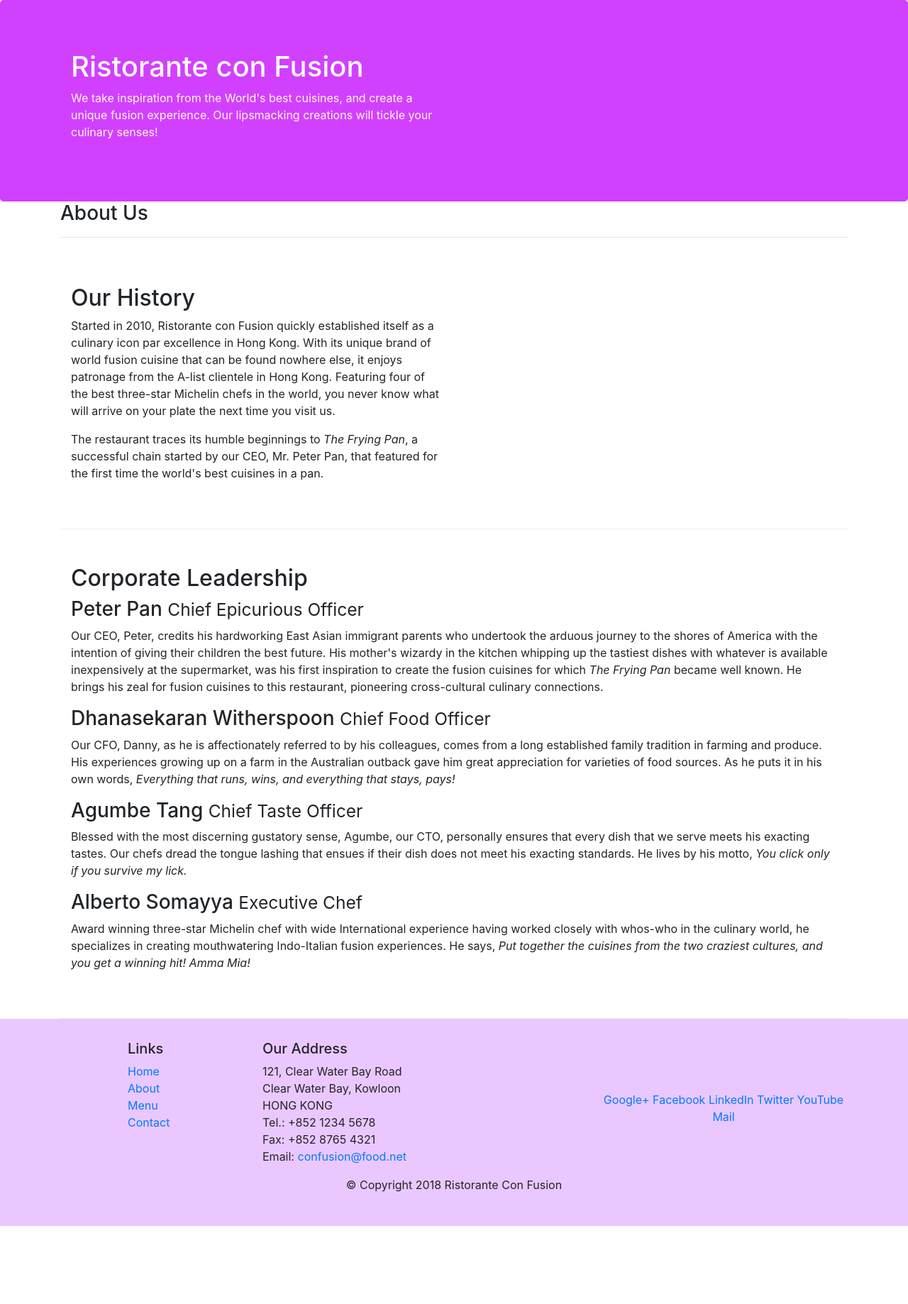
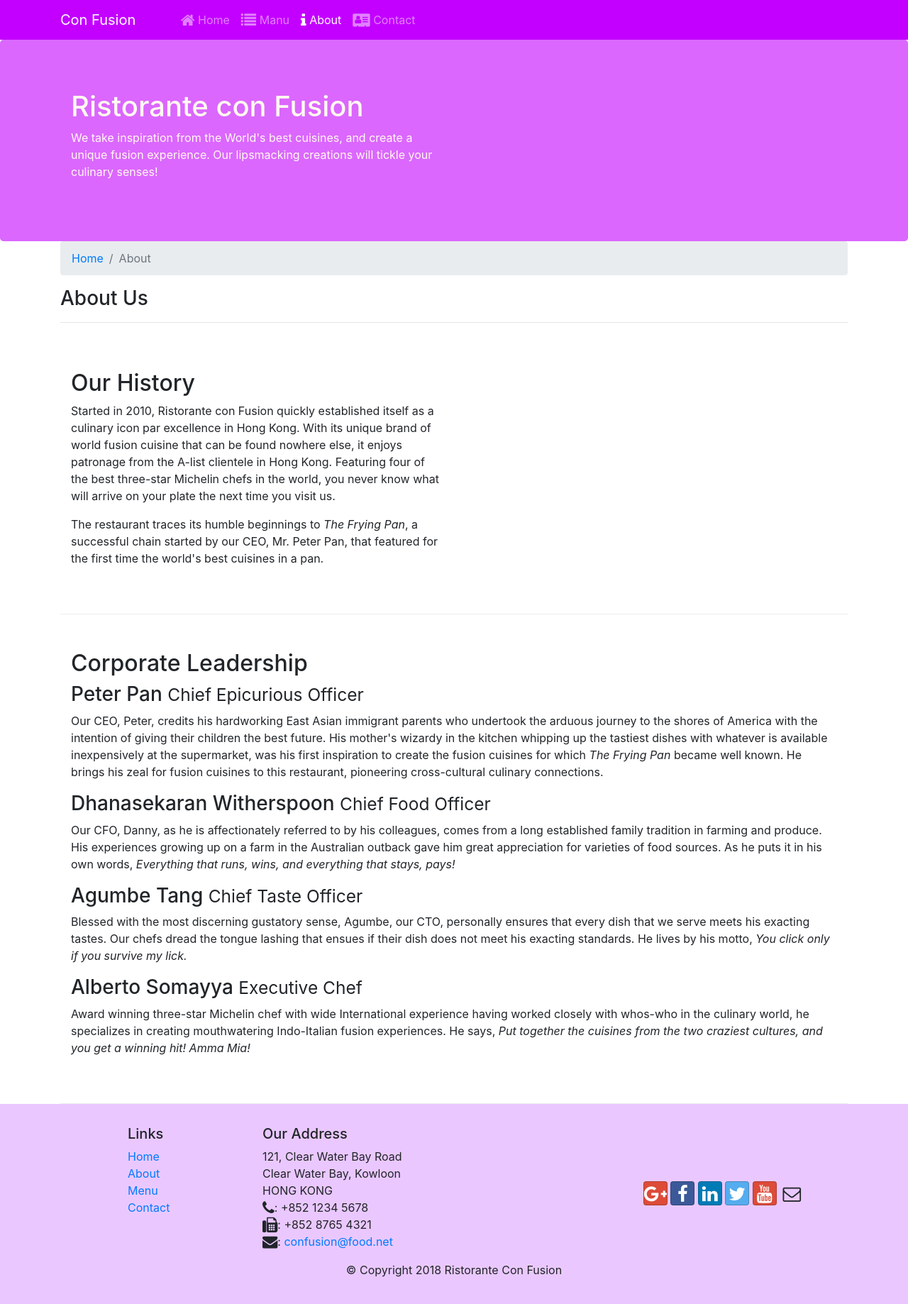
Before and after one commit to AyhamLazkany/Bootstrap4-test, a website: page aboutus.html in a window 1280 px wide. Shown: the whole page at 71% size. Before the commit the page ends 1728 px from the top, so only its background shows below. Drawn offline with nearby package versions, Linux system fonts and the light colour scheme.

Commit message:
Navigation & Navbar & font-awesome-icons

```diff
--- a/aboutus.html
+++ b/aboutus.html
@@ -6,23 +6,50 @@
     <meta charset="utf-8">
     <meta name="viewport" content="width=device-width, initial-scale=1, shrink-to-fit=no">
     <link rel="stylesheet" href="node_modules/bootstrap/dist/css/bootstrap.min.css">
+    <link rel="stylesheet" href="node_modules/font-awesome/css/font-awesome.min.css">
+    <link rel="stylesheet" href="node_modules/bootstrap-social/bootstrap-social.css">
     <link rel="stylesheet" href="css/styless.css">
 </head>
 
 <body>
+
+    <nav class="navbar navbar-dark navbar-expand-sm fixed-top">
+        <div class="container">
+            <button class="navbar-toggler" type="button" data-toggle="collapse" data-target="#navbar">
+                <span class="navbar-toggler-icon"></span>
+            </button>
+            <a class="navbar-brand mr-auto" href="#" style="padding-right: 5%;">Con Fusion</a>
+            <div id="navbar" class="collapse navbar-collapse">
+                <ul class="navbar-nav mr-auto">
+                    <li class="nav-item"><a href="./index.html" class="nav-link"><span class="fa fa-home fa-lg"></span> Home</a></li>
+                    <li class="nav-item"><a href="#" class="nav-link"><span class="fa fa-list fa-lg"></span> Manu</a></li>
+                    <li class="nav-item active"><a href="#" class="nav-link"><span class="fa fa-info fa-lg"></span> About</a></li>
+                    <li class="nav-item"><a href="#" class="nav-link"><span class="fa fa-address-card fa-lg"></span> Contact</a></li>
+                </ul>
+            </div>
+        </div>
+    </nav>
 
     <header class="jumbotron">
         <div class="container">
             <div class="row row-header">
                 <div class="col-12 col-sm-6">
                     <h1>Ristorante con Fusion</h1>
-                    <p>We take inspiration from the World's best cuisines, and create a unique fusion experience. Our lipsmacking creations will tickle your culinary senses!</p>
+                    <p>We take inspiration from the World's best cuisines, and create a unique fusion experience.
+                         Our lipsmacking creations will tickle your culinary senses!</p>
                 </div>
                 <div class="col-12 col-sm">
                 </div>
             </div>
         </div>
     </header>
+
+    <div class="container">
+        <ol class="breadcrumb">
+            <li class="breadcrumb-item"><a href="./index.html">Home</a></li>
+            <li class="breadcrumb-item active">About</li>
+        </ol>
+    </div>
 
     <div class="container">
         <div class="row">
@@ -64,7 +91,7 @@
                 <div class="col-4 offset-1 col-sm-2">
                     <h5>Links</h5>
                     <ul class="list-unstyled">
-                        <li><a href="#">Home</a></li>
+                        <li><a href="./index.html">Home</a></li>
                         <li><a href="#">About</a></li>
                         <li><a href="#">Menu</a></li>
                         <li><a href="#">Contact</a></li>
@@ -76,19 +103,25 @@
 		              121, Clear Water Bay Road<br>
 		              Clear Water Bay, Kowloon<br>
 		              HONG KONG<br>
-		              Tel.: +852 1234 5678<br>
-		              Fax: +852 8765 4321<br>
-		              Email: <a href="mailto:confusion@food.net">confusion@food.net</a>
+		              <i class="fa fa-phone fa-lg"></i>: +852 1234 5678<br>
+		              <i class="fa fa-fax fa-lg"></i>: +852 8765 4321<br>
+		              <i class="fa fa-envelope fa-lg"></i>: <a href="mailto:confusion@food.net">confusion@food.net</a>
 		           </address>
                 </div>
                 <div class="col-12 col-sm-4 align-self-center">
                     <div class="text-center">
-                        <a href="http://google.com/+">Google+</a>
-                        <a href="http://www.facebook.com/profile.php?id=">Facebook</a>
-                        <a href="http://www.linkedin.com/in/">LinkedIn</a>
-                        <a href="http://twitter.com/">Twitter</a>
-                        <a href="http://youtube.com/">YouTube</a>
-                        <a href="mailto:">Mail</a>
+                        <a class="btn btn-social-icon btn-google" href="http://google.com/+">
+                            <i class="fa fa-google-plus"></i></a>
+                        <a class="btn btn-social-icon btn-facebook" href="http://www.facebook.com/profile.php?id=">
+                            <i class="fa fa-facebook"></i></a>
+                        <a class="btn btn-social-icon btn-linkedin" href="http://www.linkedin.com/in/">
+                            <i class="fa fa-linkedin"></i></a>
+                        <a class="btn btn-social-icon btn-twitter" href="http://twitter.com/">
+                            <i class="fa fa-twitter"></i></a>
+                        <a class="btn btn-social-icon btn-google" href="http://youtube.com/">
+                            <i class="fa fa-youtube"></i></a>
+                        <a class="btn btn-social-icon" href="mailto:">
+                            <i class="fa fa-envelope-o fa-lg"></i></a>
                     </div>
                 </div>
            </div>
--- a/css/styless.css
+++ b/css/styless.css
@@ -1,3 +1,7 @@
+body{
+    padding-top: 56px;
+    z-index: 0;
+}
 .row-header{
     margin: 0px auto;
     padding: 0px auto;
@@ -17,7 +21,7 @@
 .jumbotron{
     margin: 0px auto;
     padding: 70px 30px;
-    background-color: rgb(210, 64, 255);
+    background-color: rgb(219, 103, 255);
     color: floralwhite;
 }
 .address{
@@ -29,3 +33,6 @@
     padding-top: 20px;
     font-weight: bold;
 }
+.navbar-dark{
+    background-color: rgb(195, 0, 255);
+}
--- a/package.json
+++ b/package.json
@@ -15,6 +15,8 @@
   },
   "dependencies": {
     "@popperjs/core": "^2.11.5",
-    "bootstrap": "4.6"
+    "bootstrap": "4.6",
+    "bootstrap-social": "^5.1.1",
+    "font-awesome": "^4.7.0"
   }
 }
```
Also changed, not shown: index.html (+48 -15 lines), 1 other file.
